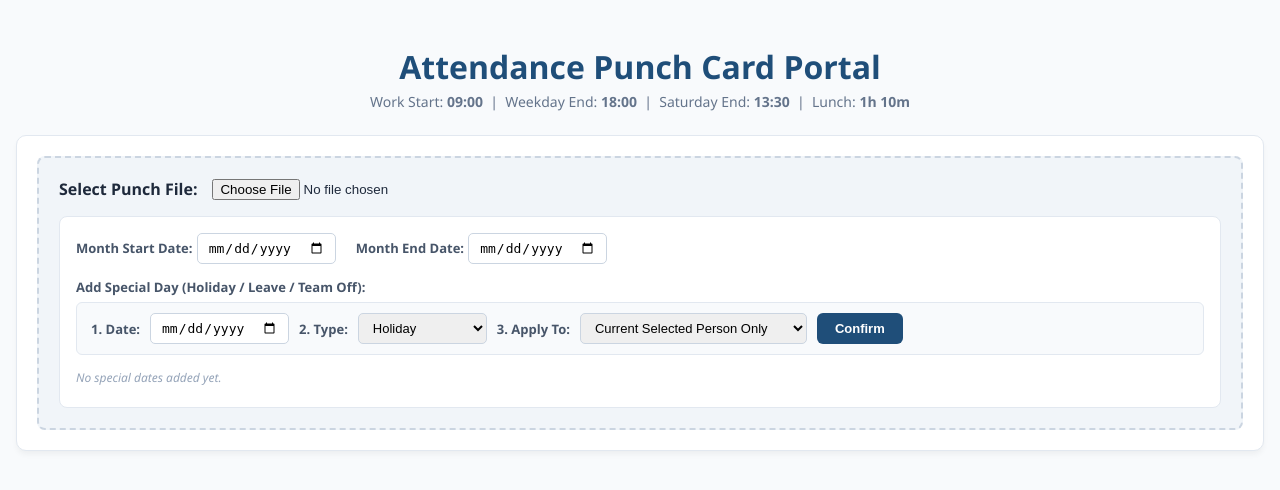
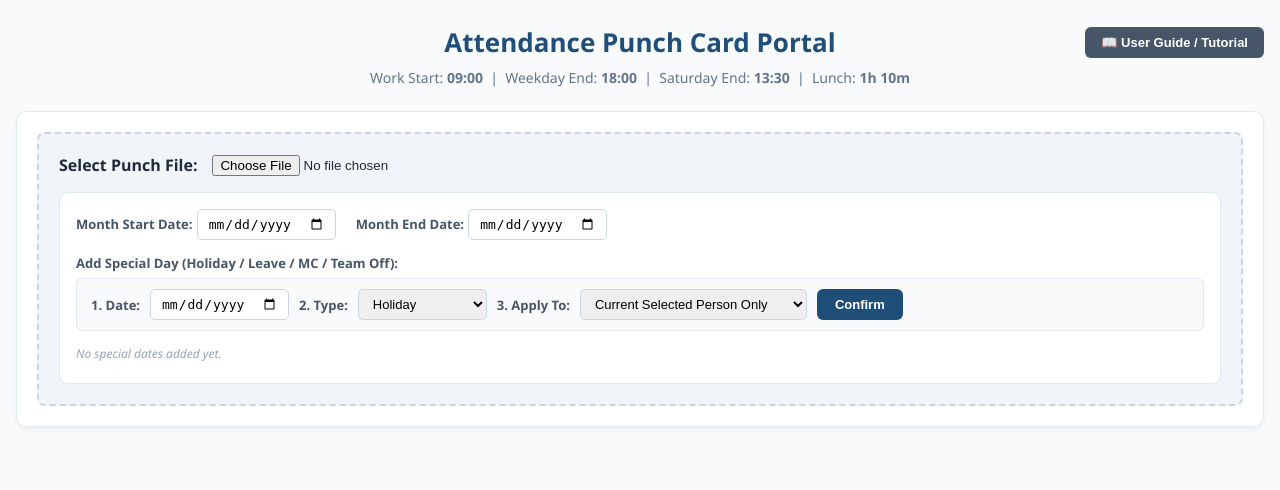
Before and after one commit to gpmx88-hub/attendance-management-portal, a Flask app: page / in a window 1280 px wide. Shown: the top 490 px of the page. Run offline with Flask 3, Linux system fonts and the light colour scheme.

Commit message:
Link Tutorial Attendance Punch Card Portal PDF to guide modal

```diff
--- a/templates/index.html
+++ b/templates/index.html
@@ -28,19 +28,39 @@
         }
 
         .header {
-            text-align: center;
             margin-bottom: 24px;
+        }
+
+        .header-top {
+            display: flex;
+            justify-content: space-between;
+            align-items: center;
+            margin-bottom: 8px;
         }
 
         .header h1 {
             color: var(--primary);
-            margin-bottom: 4px;
+            margin: 0;
+            font-size: 26px;
         }
 
         .header p {
             color: #64748b;
-            margin-top: 0;
+            margin: 6px 0 0 0;
             font-size: 14px;
+            text-align: center;
+        }
+
+        .btn-guide {
+            background: #475569 !important;
+            display: inline-flex;
+            align-items: center;
+            gap: 6px;
+            padding: 8px 16px !important;
+        }
+
+        .btn-guide:hover {
+            background: #334155 !important;
         }
 
         .card {
@@ -417,27 +437,100 @@
             border-radius: 0 4px 4px 0;
         }
 
+        /* Modal Overlay */
+        .modal-backdrop {
+            display: none;
+            position: fixed;
+            inset: 0;
+            background: rgba(15, 23, 42, 0.65);
+            z-index: 1000;
+            align-items: center;
+            justify-content: center;
+            padding: 20px;
+        }
+
+        .modal-backdrop.active {
+            display: flex;
+        }
+
+        /* Modal Container */
+        .modal-window {
+            background: #ffffff;
+            border-radius: 12px;
+            width: 100%;
+            max-width: 950px;
+            height: 85vh;
+            display: flex;
+            flex-direction: column;
+            box-shadow: 0 20px 25px -5px rgba(0, 0, 0, 0.2);
+            overflow: hidden;
+        }
+
+        .modal-header {
+            display: flex;
+            justify-content: space-between;
+            align-items: center;
+            padding: 14px 20px;
+            background: var(--primary);
+            color: #ffffff;
+        }
+
+        .modal-header h3 {
+            margin: 0;
+            font-size: 16px;
+            display: flex;
+            align-items: center;
+            gap: 8px;
+        }
+
+        .modal-close-btn {
+            background: transparent;
+            border: none;
+            color: #ffffff;
+            font-size: 24px;
+            cursor: pointer;
+            line-height: 1;
+        }
+
+        .modal-body {
+            flex: 1;
+            background: #f8fafc;
+            position: relative;
+        }
+
+        .modal-body iframe {
+            width: 100%;
+            height: 100%;
+            border: none;
+        }
+
         .hidden {
             display: none;
         }
     </style>
 </head>
 <body>
+
 <div class="container">
     <div class="header">
-                <h1>Attendance Punch Card Portal</h1>
+        <div class="header-top">
+            <div style="flex: 1;"></div>
+            <h1 style="text-align: center; flex: 2;">Attendance Punch Card Portal</h1>
+            <div style="flex: 1; text-align: right;">
+                <button type="button" class="btn btn-guide" onclick="openTutorialModal()">📖 User Guide / Tutorial</button>
+            </div>
+        </div>
         <p>Work Start: <strong>09:00</strong> &nbsp;|&nbsp; Weekday End: <strong>18:00</strong> &nbsp;|&nbsp; Saturday End: <strong>13:30</strong> &nbsp;|&nbsp; Lunch: <strong>1h 10m</strong></p>
     </div>
+
     <!-- Step 1: Upload File & Calendar Settings -->
     <div class="card">
         <div class="upload-section">
             <div style="display: flex; align-items: center; gap: 15px;">
                 <label><strong>Select Punch File:</strong></label>
-                        <input type="file"
-                               id="fileInput"
-                               accept=".xlsx, .xls"
-                               onchange="autoProcess()">
+                <input type="file" id="fileInput" accept=".xlsx, .xls" onchange="autoProcess()">
             </div>
+
             <div class="calendar-config">
                 <div class="config-row">
                     <div>
@@ -449,13 +542,14 @@
                         <input type="date" id="endDateInput" onchange="onDateRangeChange()">
                     </div>
                 </div>
+
                 <!-- 3-Step Special Day Selector Bar -->
                 <div>
-                            <label style="display: block;
-                                          margin-bottom: 6px">Add Special Day (Holiday / Leave / Team Off):</label>
+                    <label style="display: block; margin-bottom: 6px;">Add Special Day (Holiday / Leave / MC / Team Off):</label>
                     <div class="special-day-builder">
                         <label>1. Date:</label>
                         <input type="date" id="specialDatePicker">
+
                         <label>2. Type:</label>
                         <select id="specialTypeSelect">
                             <option value="Holiday">Holiday</option>
@@ -548,17 +639,52 @@
                         <th style="background-color: #475569;">Multiple (Later) ⇄</th>
                     </tr>
                 </thead>
-                        <tbody id="tableBody">
-                        </tbody>
+                <tbody id="tableBody"></tbody>
             </table>
         </div>
     </div>
 </div>
+
+<!-- Tutorial Modal Popup -->
+<div id="tutorialModal" class="modal-backdrop" onclick="handleBackdropClick(event)">
+    <div class="modal-window">
+        <div class="modal-header">
+            <h3>📖 Attendance Portal Instructions & Tutorial</h3>
+            <div style="display: flex; align-items: center; gap: 14px;">
+                <a href="/static/Tutorial%20Attendance%20Punch%20Card%20Portal.pdf" target="_blank" style="color: #cbd5e1; font-size: 13px; text-decoration: underline;">Open in New Tab ↗</a>
+                <button type="button" class="modal-close-btn" onclick="closeTutorialModal()">&times;</button>
+            </div>
+        </div>
+        <div class="modal-body">
+            <iframe src="/static/Tutorial%20Attendance%20Punch%20Card%20Portal.pdf#toolbar=1">
+                <p style="padding: 20px; text-align: center;">
+                    Your browser does not support inline PDFs.
+                    <a href="/static/Tutorial%20Attendance%20Punch%20Card%20Portal.pdf" target="_blank" style="color: #2563eb; font-weight: bold;">Click here to download and view the tutorial PDF</a>.
+                </p>
+            </iframe>
+        </div>
+    </div>
+</div>
+
 <script>
     let globalData = [];
     let employeeNames = [];
     let specialEntries = [];
     let swapSource = null;
+
+    function openTutorialModal() {
+        document.getElementById('tutorialModal').classList.add('active');
+    }
+
+    function closeTutorialModal() {
+        document.getElementById('tutorialModal').classList.remove('active');
+    }
+
+    function handleBackdropClick(e) {
+        if (e.target.id === 'tutorialModal') {
+            closeTutorialModal();
+        }
+    }
 
     function autoProcess() {
         const fileInput = document.getElementById('fileInput');
@@ -765,7 +891,7 @@
 
     function recalculateRow(record) {
         const isSat = record.Date.includes("(Sat)");
-        const isOffday = ["Holiday", "Annual Leave", "Team A off day", "Team B off day"].some(s => record["Status / Alert"].includes(s));
+        const isOffday = ["Holiday", "Annual Leave", "MC", "Team A off day", "Team B off day"].some(s => record["Status / Alert"].includes(s));
 
         if (record["Status / Alert"] === "Absent" && record["Clock In"] === "--" && record["Clock Out"] === "--") {
             return;
```
Also changed, not shown: other parts of templates/index.html (+31 -33 lines), 1 other file. Lines whose indentation alone changed are shown as unchanged.
